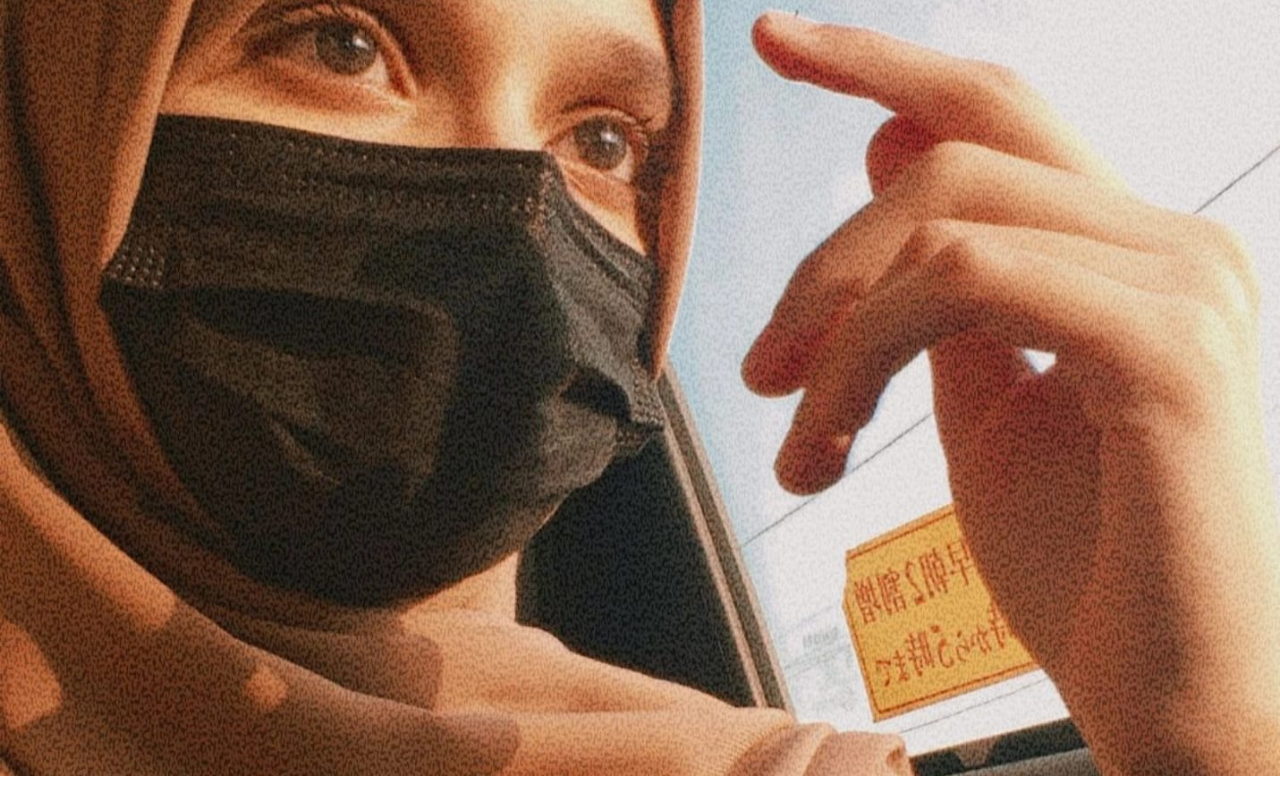
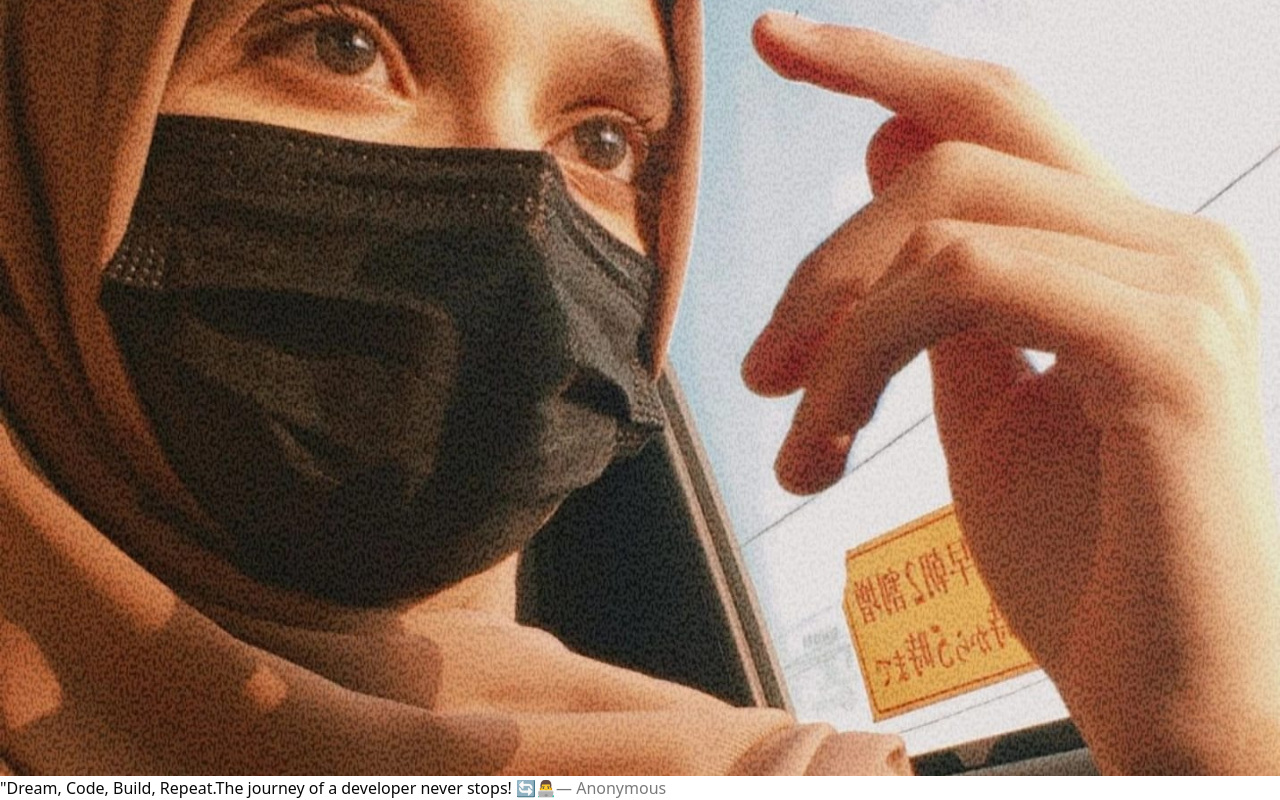
Before and after one commit to sadiaa-ahmed/sadia_codes, a React (Vite) app: page / in a window 1280 px wide. Shown: the part 686-1486 px from the top of the page. Before the commit the page ends 1462 px from the top, so only its background shows below. Built offline with nearby package versions, Linux system fonts and the light colour scheme.

Commit message:
portfolio ✨

```diff
--- a/src/components/Hero.jsx
+++ b/src/components/Hero.jsx
@@ -24,8 +24,9 @@ const Hero = () => {
 
         return () => clearInterval(interval);
     }, []);
+
     return (
-    <div className="relative w-full h-screen overflow-hidden">
+        <div className="relative w-full h-screen flex flex-col items-center justify-center text-white overflow-hidden">
             <video
                 autoPlay
                 loop
@@ -36,8 +37,7 @@ return (
                 <source src="/5091624-hd_1920_1080_24fps.mp4" type="video/mp4" />
             </video>
 
-        <div className="absolute inset-0 flex flex-col items-center justify-center text-center text-white bg-black/50">
-        {/* Animated Changing Text */}
+            <div className="absolute inset-0 flex flex-col items-center justify-center text-center bg-black/50">
                 <motion.h1
                     key={index}
                     initial="hidden"
@@ -48,14 +48,47 @@ return (
                 >
                     {textArray[index]}
                 </motion.h1>
+
                 <motion.img
                     src="/mp.jpg"
                     alt="Sadia Ahmed"
-        className="w-52 h-52 rounded-full mt-12 border-2 border-black shadow-lg"
+                    className="w-52 h-52 rounded-full mt-12 border-2 border-white shadow-lg"
                     initial={{ opacity: 0, scale: 0.5 }}
                     animate={{ opacity: 1, scale: 1, y: [0, -10, 0] }}
                     transition={{ duration: 1.5, ease: "easeInOut" }}
-        />
+                /> <motion.p
+                className="mt-10 text-xl font-bold text-gray-300 text-center max-w-lg"
+                initial={{ opacity: 0, y: 20 }}
+                animate={{ opacity: 1, y: 0 }}
+                transition={{ duration: 1.5, ease: "easeOut" }}
+                >
+                <motion.span
+                    initial={{ opacity: 0 }}
+                    animate={{ opacity: 1 }}
+                    transition={{ duration: 2, ease: "easeInOut", repeat: Infinity, repeatType: "reverse" }}
+                    className="text-white"
+                >
+                    "Dream, Code, Build, Repeat.
+                </motion.span>
+
+                <motion.span
+                    initial={{ opacity: 0, x: -10 }}
+                    animate={{ opacity: 1, x: 0 }}
+                    transition={{ duration: 2, ease: "easeOut", repeat: Infinity, repeatType: "reverse" }}
+                    className="text-blue-400"
+                >
+                    The journey of a developer never stops! 🔄👨‍💻
+                </motion.span>
+
+                <motion.span
+                    className="block font-semibold mt-3 text-gray-400"
+                    initial={{ opacity: 0, scale: 0.8 }}
+                    animate={{ opacity: 1, scale: 1 }}
+                    transition={{ duration: 2, ease: "easeOut", delay: 1, repeat: Infinity, repeatType: "reverse" }}
+                >
+                    — Anonymous
+                </motion.span>
+            </motion.p>
             </div>
         </div>
     );
```
Lines whose indentation alone changed are shown as unchanged.
